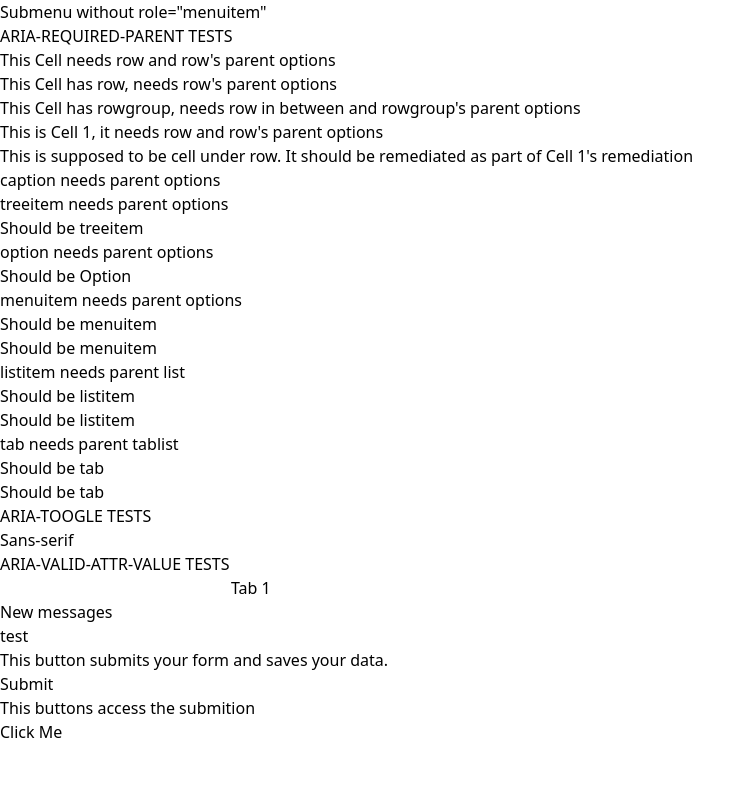
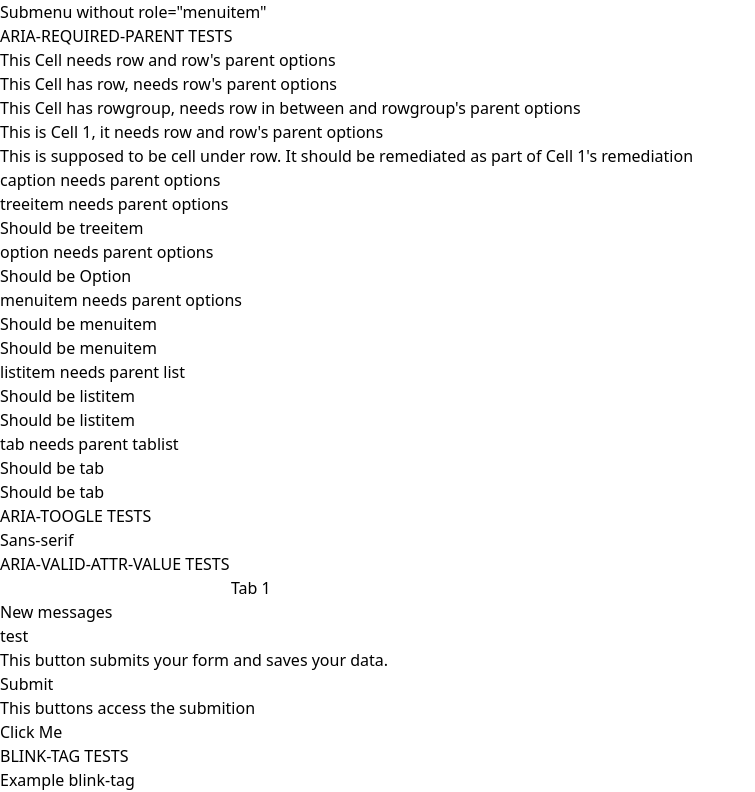
Before and after one commit to test-party/guinea-pig-next, a Next.js app: page /all-tests in a window 1280 px wide. Shown: the part 1518-2310 px from the top of the page, without its empty margins (0-755 px from the left). Before the commit the page ends 2262 px from the top, so only its background shows below. Built offline with nearby package versions, Linux system fonts and the light colour scheme.

Commit message:
add blink tag

```diff
--- a/src/app/all-tests/page.jsx
+++ b/src/app/all-tests/page.jsx
@@ -413,6 +413,10 @@ export default function AllTests() {
           </div>
         </div>
       </div>
+      <div>
+        <h2>BLINK-TAG TESTS</h2>
+        <blink>Example blink-tag</blink>
+      </div>
     </div>
   );
 }
```
